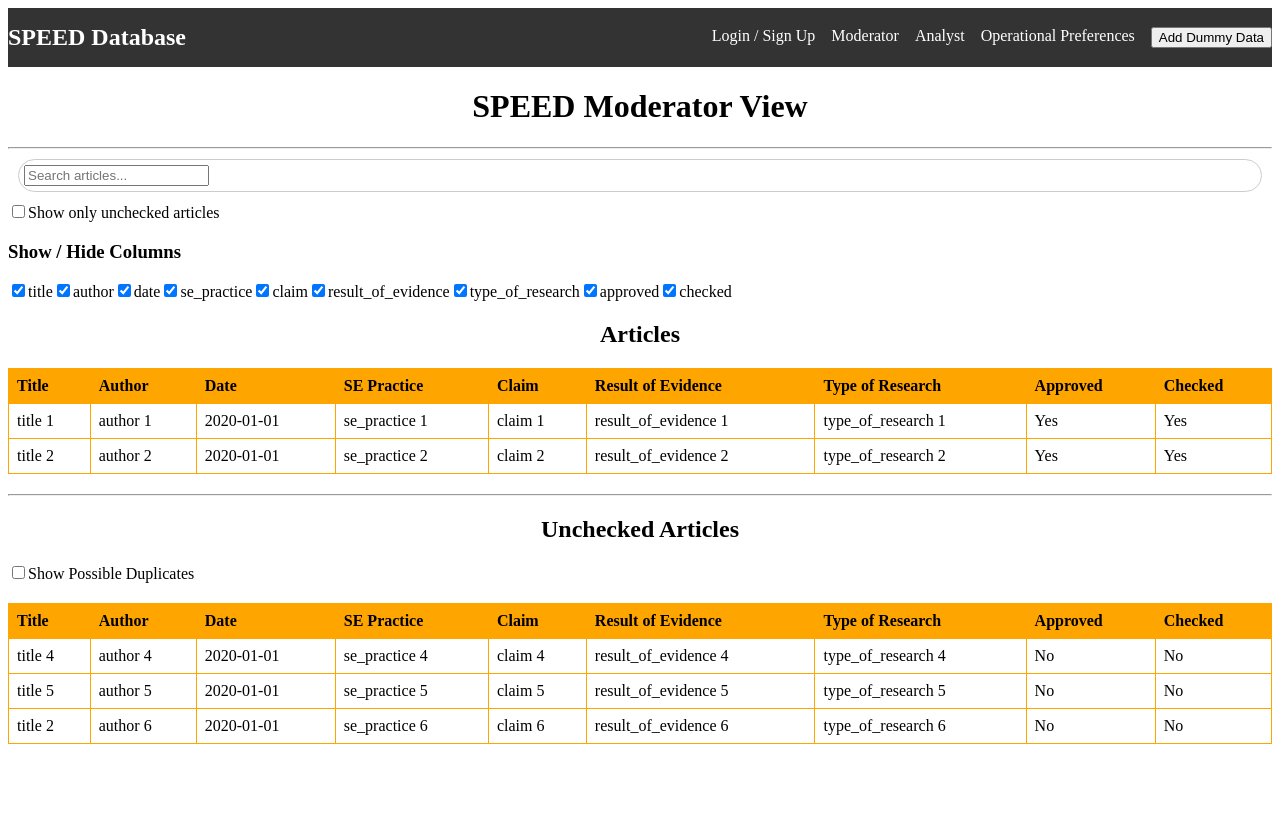
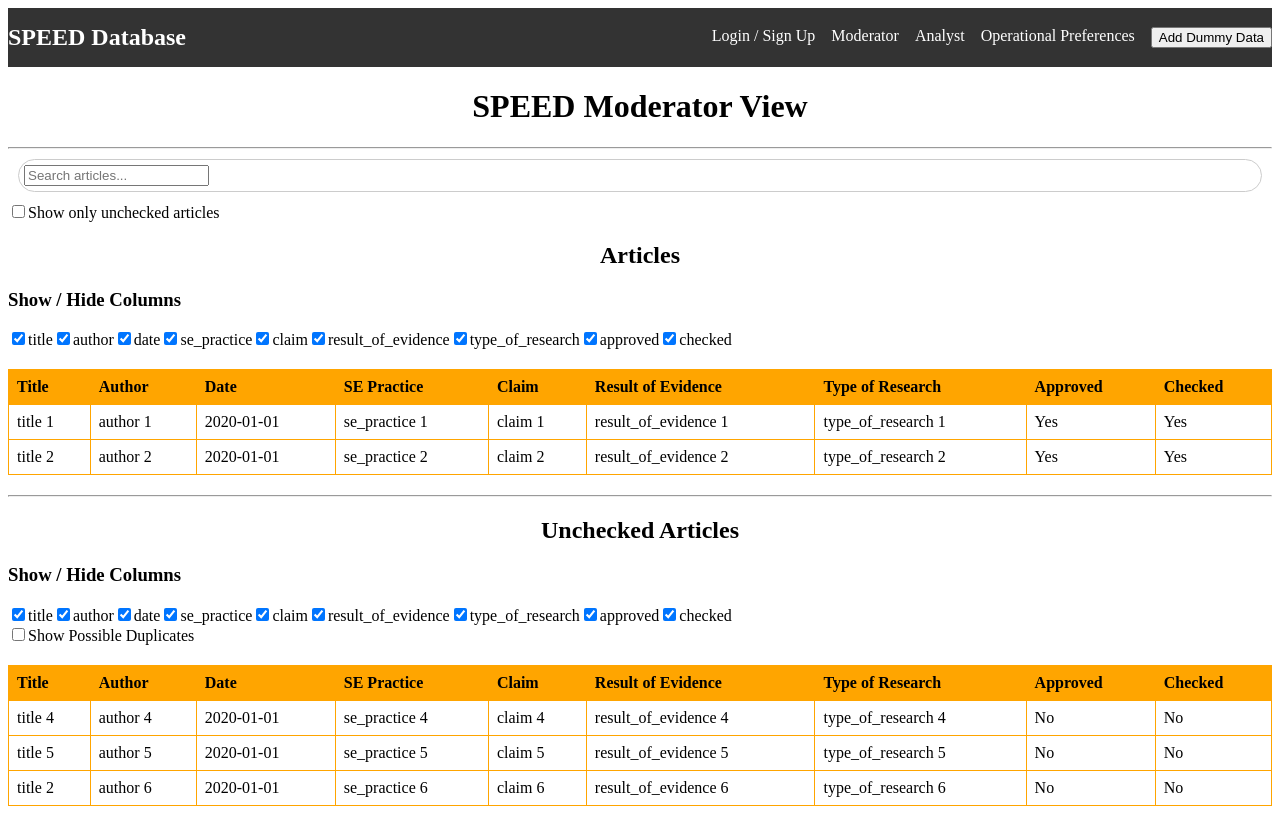
Before and after one commit to BKivell/ENSE701_G5305, a Next.js app in the folder frontend/: page /moderator in a window 1280 px wide. Before the commit the page ends 800 px from the top, so only its background shows below. Built offline with nearby package versions, Linux system fonts and the light colour scheme.

Commit message:
column filter fix

```diff
--- a/frontend/src/components/uncheckedarticletable.tsx
+++ b/frontend/src/components/uncheckedarticletable.tsx
@@ -1,5 +1,5 @@
-import React from "react";
-import styles from "../styles/articletable.module.css"; // Reusing the same CSS for simplicity
+import React from 'react';
+import styles from '../styles/articletable.module.css';
 
 interface Article {
   id: number;
@@ -16,40 +16,39 @@ interface Article {
 
 interface Props {
   articles: Article[];
+  visibleColumns: string[]; // Add this line
 }
 
-const UncheckedArticlesTable: React.FC<Props> = ({ articles }) => {
-  const uncheckedOrUnapprovedArticles = articles.filter(
-    (article) => !article.checked
-  );
+const UncheckedArticlesTable: React.FC<Props> = ({ articles, visibleColumns }) => {
+  const uncheckedArticles = articles.filter(article => !article.checked && !article.approved);
 
   return (
     <table className={styles.articleTable}>
       <thead>
         <tr>
-          <th>Title</th>
-          <th>Author</th>
-          <th>Date</th>
-          <th>SE Practice</th>
-          <th>Claim</th>
-          <th>Result of Evidence</th>
-          <th>Type of Research</th>
-          <th>Approved</th>
-          <th>Checked</th>
+          {visibleColumns.includes('title') && <th>Title</th>}
+          {visibleColumns.includes('author') && <th>Author</th>}
+          {visibleColumns.includes('date') && <th>Date</th>}
+          {visibleColumns.includes('se_practice') && <th>SE Practice</th>}
+          {visibleColumns.includes('claim') && <th>Claim</th>}
+          {visibleColumns.includes('result_of_evidence') && <th>Result of Evidence</th>}
+          {visibleColumns.includes('type_of_research') && <th>Type of Research</th>}
+          {visibleColumns.includes('approved') && <th>Approved</th>}
+          {visibleColumns.includes('checked') && <th>Checked</th>}
         </tr>
       </thead>
       <tbody>
-        {uncheckedOrUnapprovedArticles.map((article) => (
+        {uncheckedArticles.map(article => (
           <tr key={article.id}>
-            <td>{article.title}</td>
-            <td>{article.author}</td>
-            <td>{article.date}</td>
-            <td>{article.se_practice}</td>
-            <td>{article.claim}</td>
-            <td>{article.result_of_evidence}</td>
-            <td>{article.type_of_research}</td>
-            <td>{article.approved ? "Yes" : "No"}</td>
-            <td>{article.checked ? "Yes" : "No"}</td>
+            {visibleColumns.includes('title') && <td>{article.title}</td>}
+            {visibleColumns.includes('author') && <td>{article.author}</td>}
+            {visibleColumns.includes('date') && <td>{article.date}</td>}
+            {visibleColumns.includes('se_practice') && <td>{article.se_practice}</td>}
+            {visibleColumns.includes('claim') && <td>{article.claim}</td>}
+            {visibleColumns.includes('result_of_evidence') && <td>{article.result_of_evidence}</td>}
+            {visibleColumns.includes('type_of_research') && <td>{article.type_of_research}</td>}
+            {visibleColumns.includes('approved') && <td>{article.approved ? 'Yes' : 'No'}</td>}
+            {visibleColumns.includes('checked') && <td>{article.checked ? 'Yes' : 'No'}</td>}
           </tr>
         ))}
       </tbody>
--- a/frontend/src/pages/moderator.tsx
+++ b/frontend/src/pages/moderator.tsx
@@ -21,6 +21,18 @@ export default function Home() {
   const [showDuplicates, setShowDuplicates] = useState(false);
 
   const [visibleColumns, setVisibleColumns] = useState<string[]>([
+    "title",
+    "author",
+    "date",
+    "se_practice",
+    "claim",
+    "result_of_evidence",
+    "type_of_research",
+    "approved",
+    "checked",
+  ]);
+
+  const [visibleColumnsUnchecked, setVisibleColumnsUnchecked] = useState<string[]>([
     "title",
     "author",
     "date",
@@ -75,6 +87,9 @@ export default function Home() {
 
       <SearchBar onSearch={setSearchTerm} />
       <ShowUncheckedCheckbox onChange={setShowUnchecked} />
+
+
+      <h2 style={{ textAlign: "center" }}>Articles</h2>
       <ColumnVisibilityToggle
         columns={[
           "title",
@@ -90,8 +105,6 @@ export default function Home() {
         visibleColumns={visibleColumns}
         setVisibleColumns={setVisibleColumns}
       />
-
-      <h2 style={{ textAlign: "center" }}>Articles</h2>
       <div className={styles.tableContainer}>
         <ArticleTable
           articles={filteredArticles}
@@ -102,11 +115,30 @@ export default function Home() {
       <hr />
 
       <h2 style={{ textAlign: "center" }}>Unchecked Articles</h2>
+
+      <ColumnVisibilityToggle
+        columns={[
+          "title",
+          "author",
+          "date",
+          "se_practice",
+          "claim",
+          "result_of_evidence",
+          "type_of_research",
+          "approved",
+          "checked",
+        ]}
+        visibleColumns={visibleColumnsUnchecked}
+        setVisibleColumns={setVisibleColumnsUnchecked}
+      />
       <FilterDuplicatesCheckbox
         showDuplicates={showDuplicates}
         setShowDuplicates={setShowDuplicates}
       />
-      <UncheckedArticlesTable articles={uncheckedArticles} />
+      <UncheckedArticlesTable
+          articles={uncheckedArticles}
+          visibleColumns={visibleColumnsUnchecked}
+      />
     </div>
   );
 }
```
Also changed, not shown: frontend/src/pages/analyst.tsx (+15 -39 lines).
